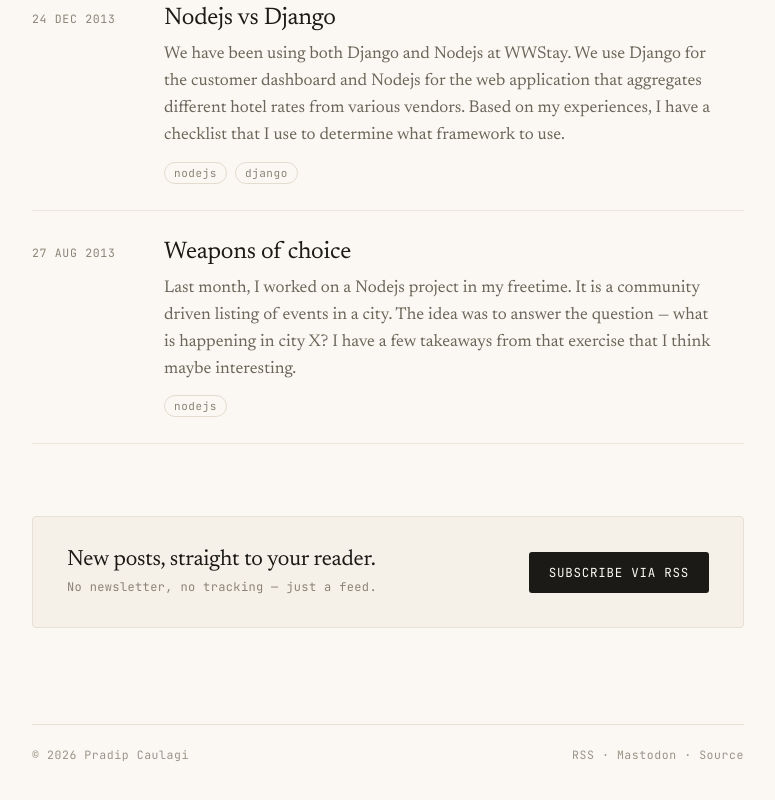
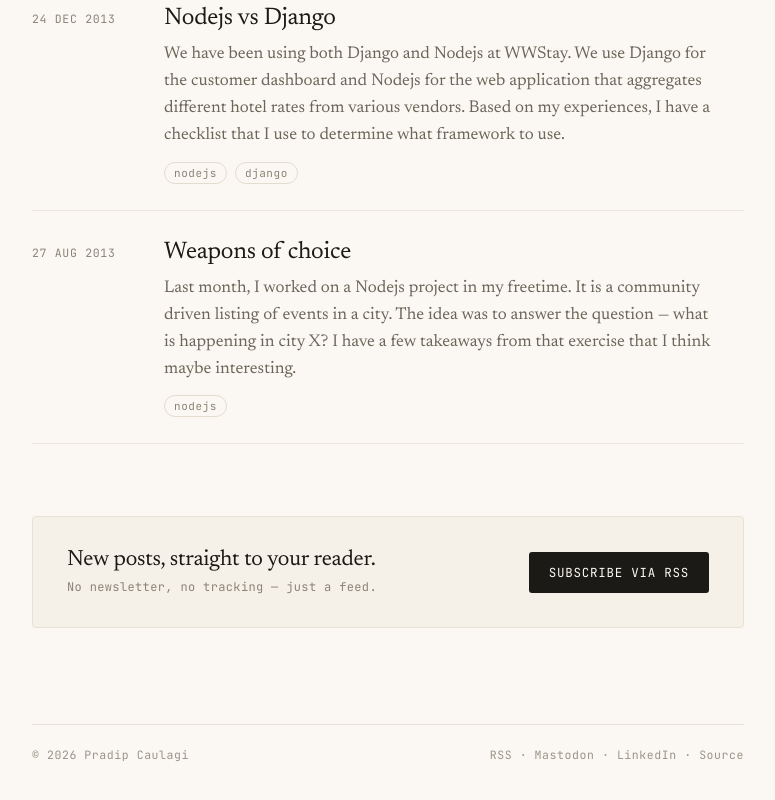
Before and after one commit to caulagi/blog, a Next.js app: page / in a window 1280 px wide. Shown: the part 2099-2899 px from the top of the page, without its empty margins (252-1027 px from the left). Built offline with nearby package versions, Linux system fonts and the light colour scheme; no server answers.

Commit message:
Add LinkedIn to the site footer

```diff
--- a/components/site-footer.tsx
+++ b/components/site-footer.tsx
@@ -1,4 +1,9 @@
-import { AUTHOR_NAME, GIT_REPO, MASTODON_URL } from '../lib/constants'
+import {
+  AUTHOR_NAME,
+  GIT_REPO,
+  LINKEDIN_URL,
+  MASTODON_URL,
+} from '../lib/constants'
 
 const SiteFooter: React.FC = () => {
   return (
@@ -12,6 +17,10 @@ const SiteFooter: React.FC = () => {
           Mastodon
         </a>{' '}
         ·{' '}
+        <a href={LINKEDIN_URL} rel="me noreferrer" target="_blank">
+          LinkedIn
+        </a>{' '}
+        ·{' '}
         <a href={GIT_REPO} target="_blank" rel="noreferrer">
           Source
         </a>
```
